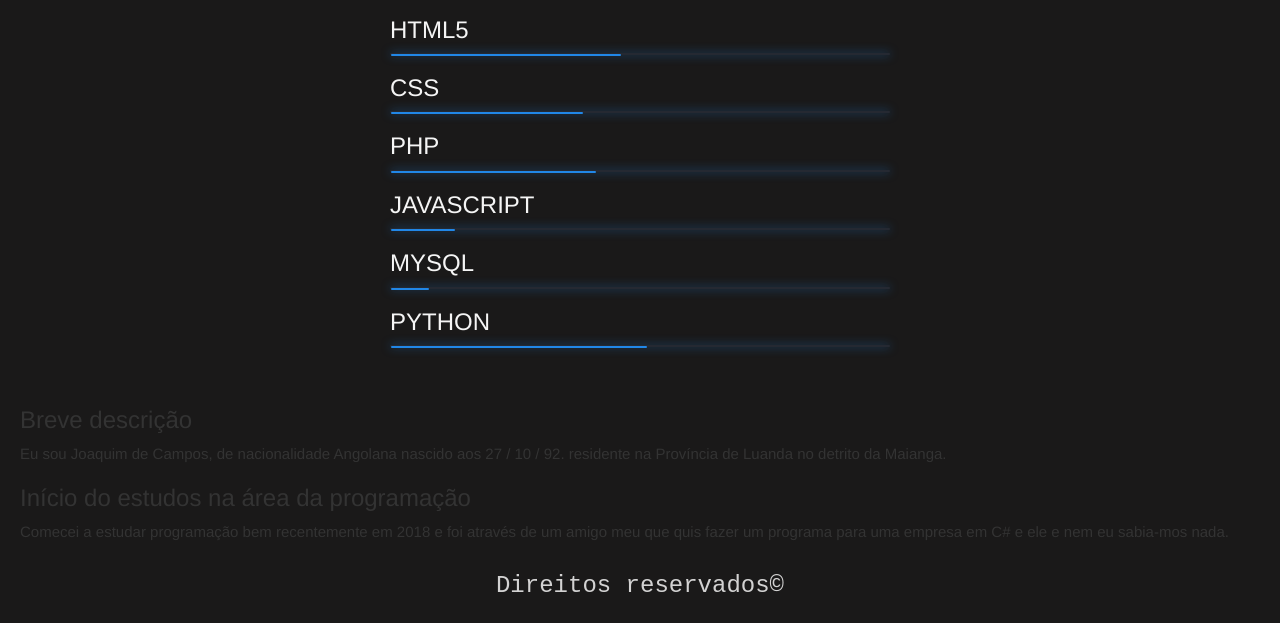
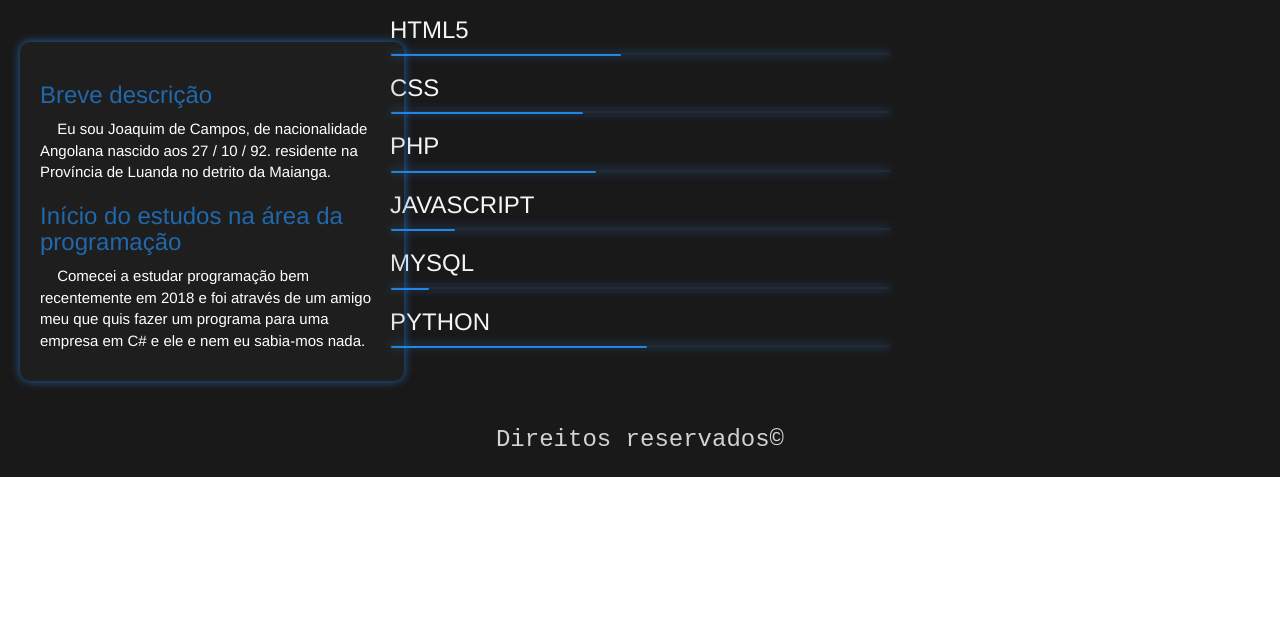
Before and after one commit to Kevin9227/portifolio_kafala, a plain HTML site: page index.html in a window 1280 px wide. Shown: the part 638-1261 px from the top of the page. After the commit the page ends 1115 px from the top, so only its background shows below. Drawn offline with Linux system fonts and the light colour scheme.

Commit message:
Conteudos adicionados e alterados

```diff
--- a/css/estilo.css
+++ b/css/estilo.css
@@ -73,6 +73,26 @@ footer {
 .social {
   margin: 10px;
   font-size: 40px;
+}
+/* Estilizado o aside*/
+aside{
+  background: rgb(80, 78, 78, 0.1);
+  width: 30%;
+  color: #fff;
+  position: absolute;
+  top:85%;
+  padding:20px;
+  box-shadow: 0 0 10px #2187e7b3;
+  border-radius:10px;
+
+}
+aside p{
+  text-indent: 5%;
+
+}
+aside h3{
+  text-align:left;
+  color:#2187e7b3;
 }
 
 @media (max-width: 768px) {
--- a/index.html
+++ b/index.html
@@ -70,7 +70,7 @@
                 <p>
 
                         <h3>Início do estudos na área da programação</h3>
-                Comecei a estudar programação bem recentemente em 2018 e foi através de um amigo meu que quis fazer um programa para uma empresa em C# e ele e nem eu sabia-mos nada.
+               <p> Comecei a estudar programação bem recentemente em 2018 e foi através de um amigo meu que quis fazer um programa para uma empresa em C# e ele e nem eu sabia-mos nada.</p>
             </p>
         </aside>
         </section>
```
